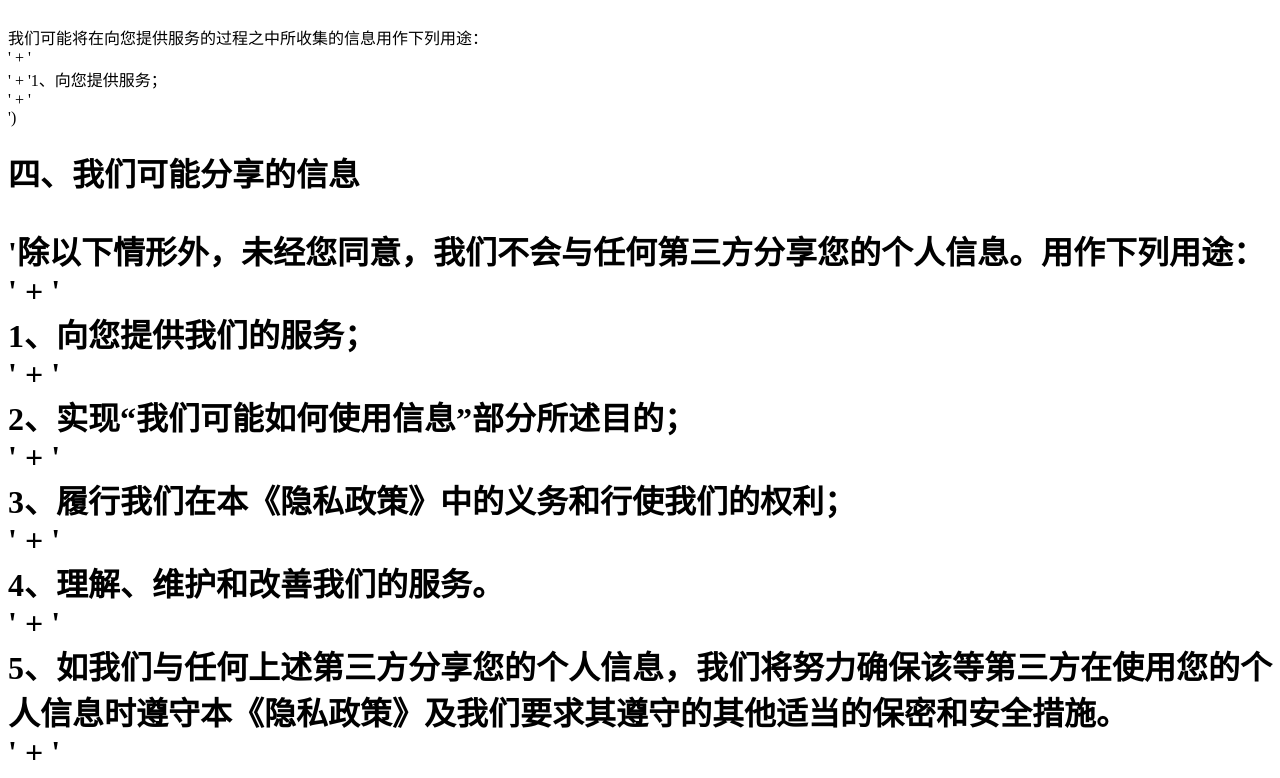
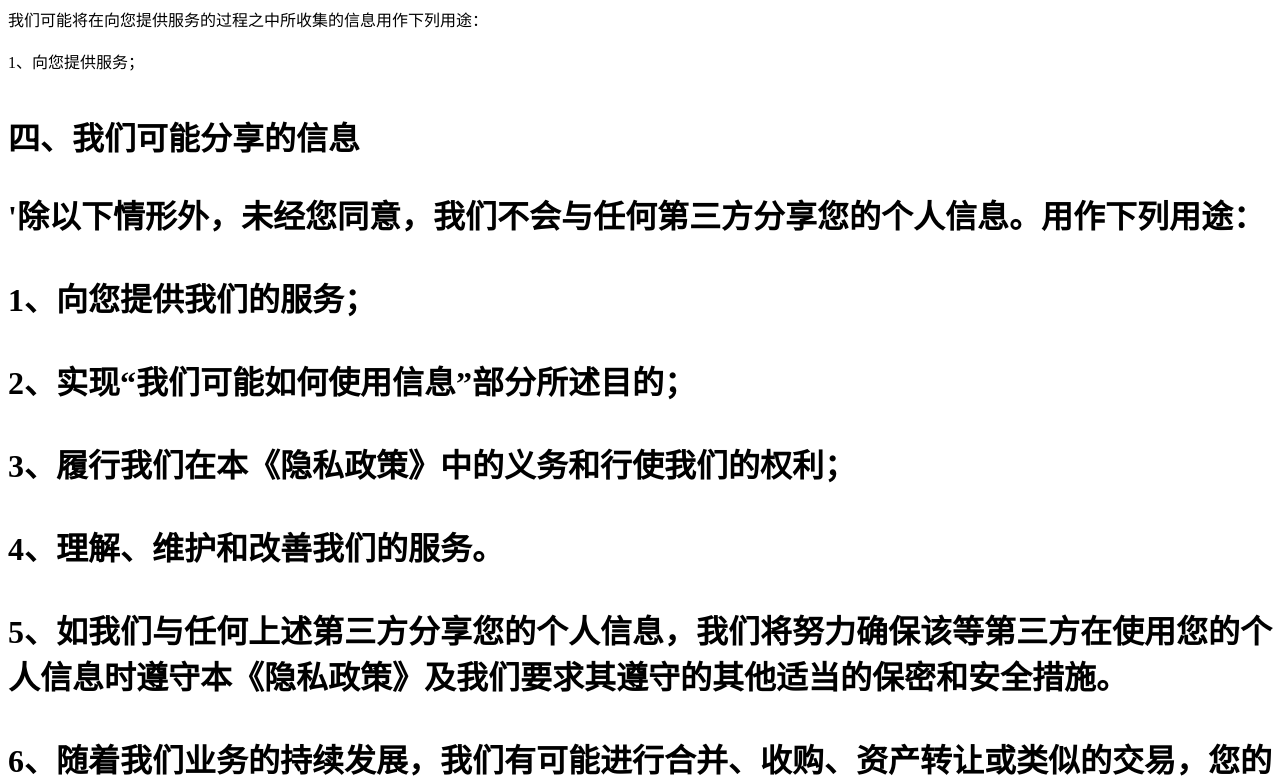
Before and after one commit to gogolaile/-privacy-policy, a plain HTML site: page index.html in a window 1280 px wide. Shown: the part 755-1533 px from the top of the page. Drawn offline with Linux system fonts and the light colour scheme.

Commit message:
Update index.html

```diff
--- a/index.html
+++ b/index.html
@@ -8,7 +8,7 @@
      <body>
        <p><br>更新日期：2024月12月19日<br></p>
        <p><br>生效日期：2024月12月19日<br></p>
-       <p><br>个人开发者gogolaile向您提供线上及线下产品服务，我们深知个人信息对您而言的重要性，也感谢您对我们的信任，您在使用我们的服务时，我们可能会收集和使用您的相关信息。 我们希望通过本《隐私政策》向您说明，在使用“蓝牙助手”时，我们如何收集、使用、储存和分享这些信息，以及我们为您提供的访问、更新、控制和保护这些信息的方式。 本《隐私政策》与您所使用的服务息息相关，希望您仔细阅读，在需要时，按照本《隐私政策》的指引，作出您认为适当的选择。 本《隐私政策》中涉及的相关技术词汇，我们尽量以简明扼要的表述，并提供进一步说明的链接，以便您的理解。 您使用或继续使用我们的服务，即意味着同意我们按照本《隐私政策》收集、使用、储存和分享您的相关信息。<br>'</p>
+       <p><br>个人开发者gogolaile向您提供线上及线下产品服务，我们深知个人信息对您而言的重要性，也感谢您对我们的信任，您在使用我们的服务时，我们可能会收集和使用您的相关信息。 我们希望通过本《隐私政策》向您说明，在使用“蓝牙助手”时，我们如何收集、使用、储存和分享这些信息，以及我们为您提供的访问、更新、控制和保护这些信息的方式。 本《隐私政策》与您所使用的服务息息相关，希望您仔细阅读，在需要时，按照本《隐私政策》的指引，作出您认为适当的选择。 本《隐私政策》中涉及的相关技术词汇，我们尽量以简明扼要的表述，并提供进一步说明的链接，以便您的理解。 您使用或继续使用我们的服务，即意味着同意我们按照本《隐私政策》收集、使用、储存和分享您的相关信息。<br></p>
        <h1>一、我们可能收集的信息<br></h1>
       <p>我们提供服务时，可能会通过自动化手段收集您在使用功能或接受服务过程中产生的信息。如果您不提供相关信息，可能无法享受我们提供的某些服务，或者无法达到相关服务拟达到的效果。<br></p>
       <h2>1、事件信息的记录和展示<br></h2>
@@ -17,23 +17,23 @@
       <h2>1、剪贴板信息<br></h2>
       <p>获取剪贴板信息用于讲文字快速填入输入框。<br></p>
       <h1>三、我们可能如何使用信息<br></h1>
-      <p>我们可能将在向您提供服务的过程之中所收集的信息用作下列用途：<br>' +
-        '<br>' +
-        '1、向您提供服务；<br>' +
-        '<br>')
+      <p>我们可能将在向您提供服务的过程之中所收集的信息用作下列用途：<br>
+        <br>
+        1、向您提供服务；<br>
+        <br></p>
       <h1>四、我们可能分享的信息<br></p>
-      <p>'除以下情形外，未经您同意，我们不会与任何第三方分享您的个人信息。用作下列用途：<br>' +
-        '<br>1、向您提供我们的服务；<br>' +
-        '<br>2、实现“我们可能如何使用信息”部分所述目的；<br>' +
-        '<br>3、履行我们在本《隐私政策》中的义务和行使我们的权利；<br>' +
-        '<br>4、理解、维护和改善我们的服务。<br>' +
-        '<br>5、如我们与任何上述第三方分享您的个人信息，我们将努力确保该等第三方在使用您的个人信息时遵守本《隐私政策》及我们要求其遵守的其他适当的保密和安全措施。<br>' +
-        '<br>6、随着我们业务的持续发展，我们有可能进行合并、收购、资产转让或类似的交易，您的个人信息有可能作为此类交易的一部分而被转移。我们将在转移前通知您。<br>' +
-        '<br>7、我们还可能为以下需要而保留、保存或披露您的个人信息：<br>' +
-        '<br>8、遵守适用的法律法规；<br>' +
-        '<br>9、遵守法院命令或其他法律程序的规定；<br>' +
-        '<br>10、遵守相关政府机关的要求；<br>' +
-        '<br>11、为遵守适用的法律法规、维护社会公共利益，或保护我们的客户、我们、其他用户的人身和财产安全或合法权益所合理必需的用途<br></p>
+      <p>'除以下情形外，未经您同意，我们不会与任何第三方分享您的个人信息。用作下列用途：<br>
+        <br>1、向您提供我们的服务；<br>
+        <br>2、实现“我们可能如何使用信息”部分所述目的；<br>
+        <br>3、履行我们在本《隐私政策》中的义务和行使我们的权利；<br>
+        <br>4、理解、维护和改善我们的服务。<br>
+        <br>5、如我们与任何上述第三方分享您的个人信息，我们将努力确保该等第三方在使用您的个人信息时遵守本《隐私政策》及我们要求其遵守的其他适当的保密和安全措施。<br>
+        <br>6、随着我们业务的持续发展，我们有可能进行合并、收购、资产转让或类似的交易，您的个人信息有可能作为此类交易的一部分而被转移。我们将在转移前通知您。<br>
+        <br>7、我们还可能为以下需要而保留、保存或披露您的个人信息：<br>
+        <br>8、遵守适用的法律法规；<br>
+        <br>9、遵守法院命令或其他法律程序的规定；<br>
+        <br>10、遵守相关政府机关的要求；<br>
+        <br>11、为遵守适用的法律法规、维护社会公共利益，或保护我们的客户、我们、其他用户的人身和财产安全或合法权益所合理必需的用途<br></p>
       <h1>五、应用所需权限说明<br></h1>
       <h2>1、手机存储权限<br></h2>
       <p>用于应用运行日志、通信日志存储、日志导出到手机等存储相关。<br></p>
@@ -53,9 +53,9 @@
       <h1>十、隐私政策的适用例外<br></h1>
       <p>我们的服务可能包括或链接至第三方提供的社交媒体或其他服务（包括网站）。例如： 您利用 “分享”键将某些内容分享到我们的服务，或您利用第三方连线服务登录我们的服务。这些功能可能会收集您的相关信息（包括您的日志信息），并可能在您的电脑装置cookies，从而正常运行上述功能； 我们通过广告或我们服务的其他方式向您提供链接，使您可以接入第三方的服务或网站。 该等第三方社交媒体或其他服务可能由相关的第三方或我们运营。您使用该等第三方的社交媒体服务或其他服务（包括您向该等第三方提供的任何个人信息），须受该第三方的服务条款及隐私政策（而非《通用服务条款》或本《隐私政策》）约束，您需要仔细阅读其条款。本《隐私政策》仅适用于我们所收集的信息，并不适用于任何第三方提供的服务或第三方的信息使用规则，我们对任何第三方使用由您提供的信息不承担任何责任。<br></p>
       <h1>十一、授权变更<br></h1>
-      <p>您总是可以选择是否披露个人信息。有些个人信息是使用“蓝牙助手”所必需的，但大多数其他个人信息的提供是由您决定的。您可以通过删除个人信息、关闭设备功能等方式改变您授权我们继续收集个人信息的范围或撤回您的授权。<br>' +
-        '<br>' +
-        '当撤回授权后，我们无法继续为您提供撤回授权所对应的服务，也不再处理您相应的信息。但您撤回授权的决定，不会影响此前基于您的授权而开展的信息处理。<br></p>
+      <p>您总是可以选择是否披露个人信息。有些个人信息是使用“蓝牙助手”所必需的，但大多数其他个人信息的提供是由您决定的。您可以通过删除个人信息、关闭设备功能等方式改变您授权我们继续收集个人信息的范围或撤回您的授权。<br>
+        <br>
+        当撤回授权后，我们无法继续为您提供撤回授权所对应的服务，也不再处理您相应的信息。但您撤回授权的决定，不会影响此前基于您的授权而开展的信息处理。<br></p>
       <h2>1、取消手机权限授权<br></h2>
       <p>您可以在手机“设置-应用管理-应用程序信息-权限”中取消已授权的权限。<br></p>
       <h2>2、取消同意隐私政策<br></h2>
```
